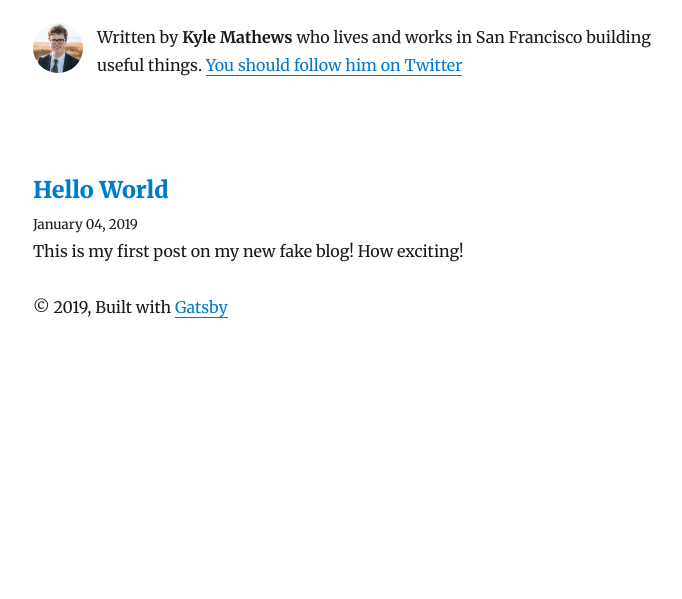
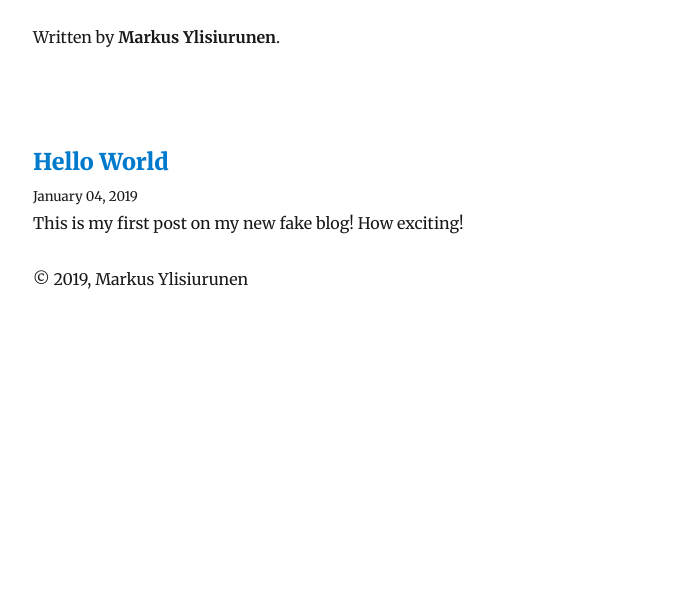
Before and after one commit to markusylisiurunen/hi.markus.im, a Gatsby site: page / in a window 1280 px wide. Shown: the part 201-800 px from the top of the page, without its empty margins (292-974 px from the left). Built offline with nearby package versions, Linux system fonts and the light colour scheme; Gatsby itself is replaced by a stand-in of ours; some packages are replaced by stand-ins of ours.

Commit message:
Replace some of the default contents

```diff
--- a/gatsby-config.js
+++ b/gatsby-config.js
@@ -1,12 +1,9 @@
 module.exports = {
   siteMetadata: {
-    title: `Gatsby Starter Blog`,
-    author: `Kyle Mathews`,
-    description: `A starter blog demonstrating what Gatsby can do.`,
-    siteUrl: `https://gatsby-starter-blog-demo.netlify.com/`,
-    social: {
-      twitter: `kylemathews`,
-    },
+    title: 'Markus Ylisiurunen',
+    author: `Markus Ylisiurunen`,
+    description: `Markus Ylisiurunen\'s personal website.`,
+    siteUrl: `https://markus.im/`,
   },
   plugins: [
     {
@@ -54,19 +51,6 @@ module.exports = {
       },
     },
     `gatsby-plugin-feed`,
-    {
-      resolve: `gatsby-plugin-manifest`,
-      options: {
-        name: `Gatsby Starter Blog`,
-        short_name: `GatsbyJS`,
-        start_url: `/`,
-        background_color: `#ffffff`,
-        theme_color: `#663399`,
-        display: `minimal-ui`,
-        icon: `content/assets/gatsby-icon.png`,
-      },
-    },
-    `gatsby-plugin-offline`,
     `gatsby-plugin-react-helmet`,
     {
       resolve: `gatsby-plugin-typography`,
--- a/package.json
+++ b/package.json
@@ -12,8 +12,6 @@
     "gatsby-image": "^2.0.22",
     "gatsby-plugin-feed": "^2.0.8",
     "gatsby-plugin-google-analytics": "^2.0.5",
-    "gatsby-plugin-manifest": "^2.0.5",
-    "gatsby-plugin-offline": "^2.0.5",
     "gatsby-plugin-react-helmet": "^3.0.0",
     "gatsby-plugin-sharp": "^2.0.6",
     "gatsby-plugin-typography": "^2.2.0",
--- a/src/components/Bio.js
+++ b/src/components/Bio.js
@@ -1,6 +1,5 @@
 import React from 'react'
 import { StaticQuery, graphql } from 'gatsby'
-import Image from 'gatsby-image'
 
 import { rhythm } from '../utils/typography'
 
@@ -9,7 +8,7 @@ function Bio() {
     <StaticQuery
       query={bioQuery}
       render={data => {
-        const { author, social } = data.site.siteMetadata
+        const { author } = data.site.siteMetadata
         return (
           <div
             style={{
@@ -17,23 +16,8 @@ function Bio() {
               marginBottom: rhythm(2.5),
             }}
           >
-            <Image
-              fixed={data.avatar.childImageSharp.fixed}
-              alt={author}
-              style={{
-                marginRight: rhythm(1 / 2),
-                marginBottom: 0,
-                minWidth: 50,
-                borderRadius: `100%`,
-              }}
-            />
             <p>
-              Written by <strong>{author}</strong> who lives and works in San
-              Francisco building useful things.
-              {` `}
-              <a href={`https://twitter.com/${social.twitter}`}>
-                You should follow him on Twitter
-              </a>
+              Written by <strong>{author}</strong>.
             </p>
           </div>
         )
@@ -44,19 +28,9 @@ function Bio() {
 
 const bioQuery = graphql`
   query BioQuery {
-    avatar: file(absolutePath: { regex: "/profile-pic.jpg/" }) {
-      childImageSharp {
-        fixed(width: 50, height: 50) {
-          ...GatsbyImageSharpFixed
-        }
-      }
-    }
     site {
       siteMetadata {
         author
-        social {
-          twitter
-        }
       }
     }
   }
--- a/src/components/Layout.js
+++ b/src/components/Layout.js
@@ -1,5 +1,5 @@
 import React from 'react'
-import { Link } from 'gatsby'
+import { Link, StaticQuery, graphql } from 'gatsby'
 
 import { rhythm, scale } from '../utils/typography'
 
@@ -53,6 +53,9 @@ class Layout extends React.Component {
       )
     }
     return (
+      <StaticQuery
+        query={layoutQuery}
+        render={data => (
           <div
             style={{
               marginLeft: `auto`,
@@ -64,13 +67,23 @@ class Layout extends React.Component {
             {header}
             {children}
             <footer>
-          © {new Date().getFullYear()}, Built with
-          {` `}
-          <a href="https://www.gatsbyjs.org">Gatsby</a>
+              © {new Date().getFullYear()}, {data.site.siteMetadata.author}
             </footer>
           </div>
+        )}
+      />
     )
   }
 }
 
+const layoutQuery = graphql`
+  query LayoutQuery {
+    site {
+      siteMetadata {
+        author
+      }
+    }
+  }
+`
+
 export default Layout
```
Also changed, not shown: content/assets/profile-pic.jpg (deleted), 1 other file. Lines whose indentation alone changed are shown as unchanged.
